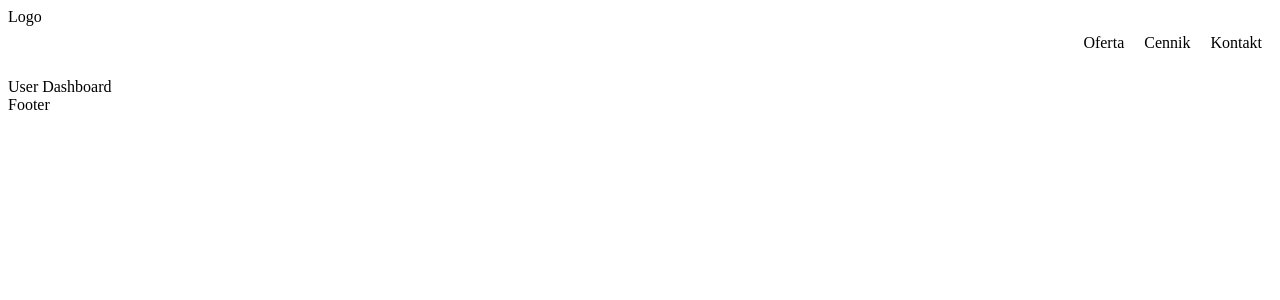
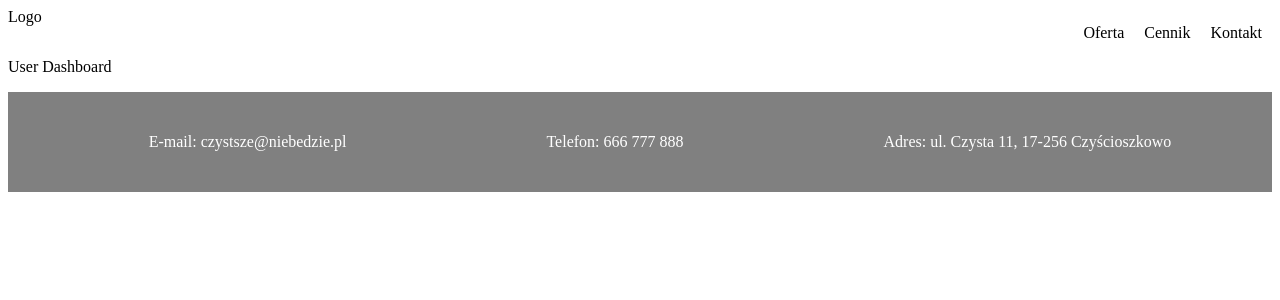
Before and after one commit to infoshareacademy/jfddr6-team-kanuni-team, a React (Create React App) app: page /userdashboard in a window 1280 px wide. Shown: the top 300 px of the page. Built offline with nearby package versions, Linux system fonts and the light colour scheme; a web font is replaced by a local one.

Commit message:
feat: footer added

```diff
--- /dev/null
+++ b/src/components/Footer/Footer.css
@@ -0,0 +1,17 @@
+.footer {
+  background-color: grey;
+  color: white;
+}
+
+.footer ul {
+  display: flex;
+  flex-direction: row;
+  justify-content: center;
+  align-items: center;
+  height: 100px;
+}
+
+.footer ul li {
+  list-style-type: none;
+  padding: 0 100px;
+}
--- a/src/components/Footer/Footer.js
+++ b/src/components/Footer/Footer.js
@@ -1,5 +1,15 @@
+import "./Footer.css"
+
 const Footer = () => {
-  return <div>Footer</div>;
+  return (
+  <div className="footer">
+    <ul>
+      <li>E-mail: czystsze@niebedzie.pl</li>
+      <li>Telefon: 666 777 888</li>
+      <li>Adres: ul. Czysta 11, 17-256 Czyścioszkowo</li>
+    </ul>
+  </div>)
+  ;
 };
 
 export default Footer;
--- a/src/components/NavbarElements/NavbarLinks.css
+++ b/src/components/NavbarElements/NavbarLinks.css
@@ -1,9 +1,10 @@
 .navbarLinks {
   display: flex;
   flex-direction: row;
+
   list-style-type: none;
 }
 
 .navbarSingleLink {
-  padding: 10px;
+  padding: 0px 10px;
 }
```
